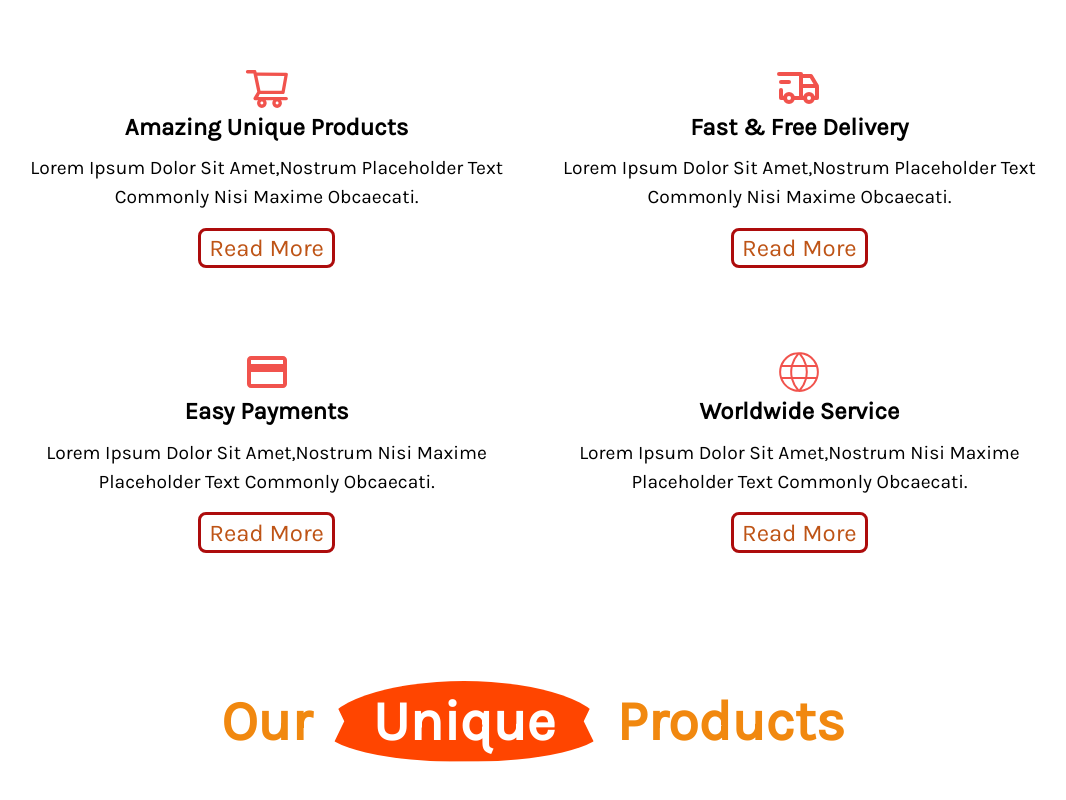
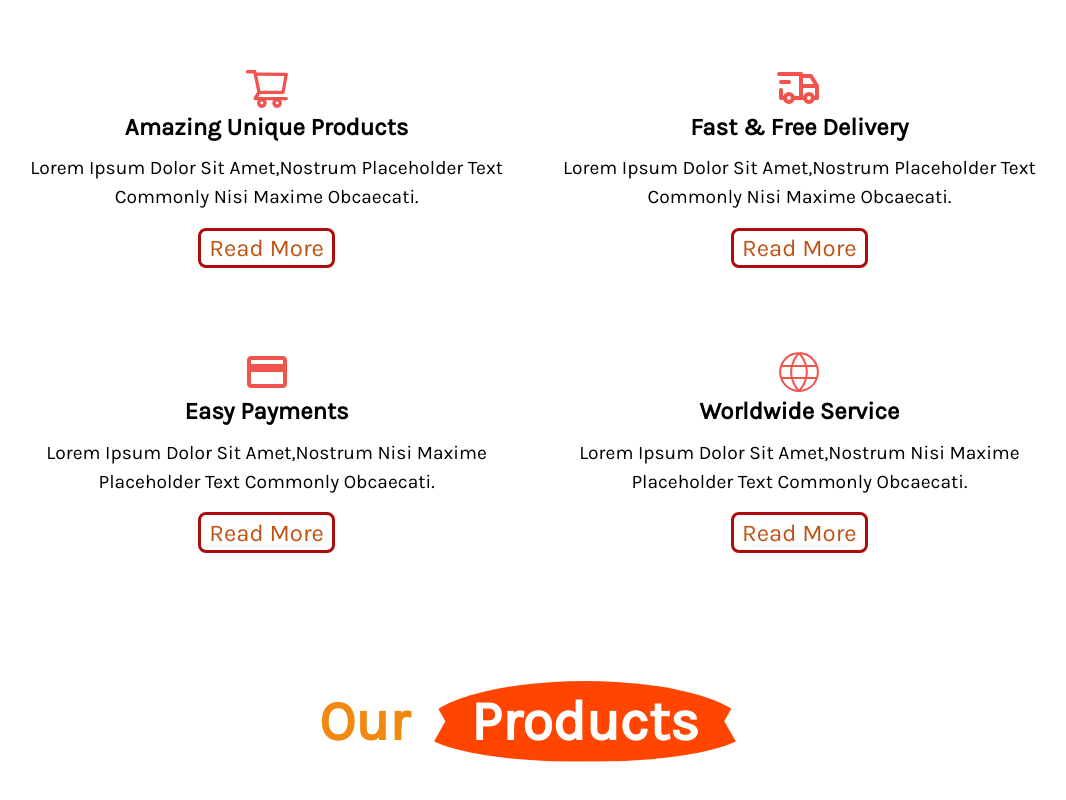
Before and after one commit to Raihanhn/Ecommerce-site, a React (Vite) app: page / in a window 1280 px wide. Shown: the part 594-1394 px from the top of the page, without its empty margins (107-1173 px from the left). Built offline with nearby package versions, Linux system fonts and the light colour scheme.

Commit message:
start commit

```diff
--- a/src/components/Product.jsx
+++ b/src/components/Product.jsx
@@ -4,7 +4,7 @@ const Product = () => {
   return (
     <div className='akeel'>
          <section className="about" id="about">
-            <h1 className="heading">our <span>unique</span> products</h1>
+            <h1 className="heading"> our <span>products</span> </h1>
             <div className="box-container">
             </div>
         </section>
```
